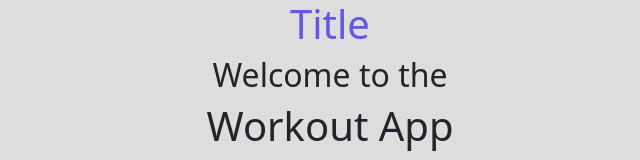
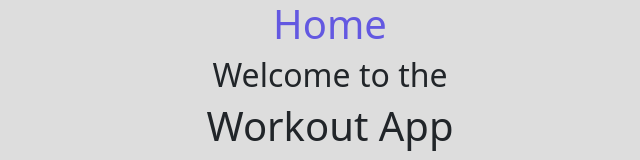
Before and after one commit to magneises/reactCrashCourseWithReachApp-LearnWebDevWithNorbert, a React (Vite) app in the folder workout-app/: page / in a window 1280 px wide. Shown: the top 160 px of the page, without its empty margins (310-950 px from the left). Built offline with nearby package versions, Linux system fonts and the light colour scheme.

Commit message:
add home compoenent and pudated app.jsx

```diff
--- a/workout-app/src/App.jsx
+++ b/workout-app/src/App.jsx
@@ -1,8 +1,6 @@
-import { useState } from 'react'
-import reactLogo from './assets/react.svg'
-import viteLogo from '/vite.svg'
-import yogaPose2 from './images/yoga-pose-2.png'
+
 import Title from "./components/Title"
+import Home from "./components/Home"
 import './App.css'
 
 function App() {
@@ -11,19 +9,8 @@ function App() {
   //   color: "red",
   //   backgroundColor: "blue",
   // }
-
-
   return <div className="App">
-    <Title />
-      <header>
-        <h2>Welcome to the</h2>
-        <h1>Workout App</h1>
-      </header>
-      <main>
-        <div className="col">
-          <img src={yogaPose2} alt="homeimg" />
-        </div>
-      </main>
+    <Home />
   </div>
 }
 
--- /dev/null
+++ b/workout-app/src/components/Home.jsx
@@ -0,0 +1,20 @@
+
+import Title from "./Title"
+import yogaPose2 from "../images/yogaPose2.png"
+
+export default function Home() {
+    return (
+        <>
+            <Title text="Home" color="purple" />
+            <header>
+                <h2>Welcome to the</h2>
+                <h1>Workout App</h1>
+            </header>
+            <main>
+                <div className="col">
+                    <img src={yogaPose2} alt="yogaPose2" />
+                </div>
+            </main>
+        </>
+    );
+}
--- a/workout-app/src/components/Title.jsx
+++ b/workout-app/src/components/Title.jsx
@@ -1,5 +1,6 @@
 function Title({ text }) {
-    return <h1 className="text-purple">{!text ? "Title" : text}</h1>
+    // return <h1 className="text-purple">{!text ? "Title" : text}</h1> / Example video
+    return <h1 className="text-purple">{text ? text : "Title"}</h1> // Reworking the above, this version makes more sense to me as it avoids the negation in the condition
 }
 
 export default Title;
```
Also changed, not shown: workout-app/src/images/yogaPose2.png (renamed from workout-app/src/images/yoga-pose-2.png).
